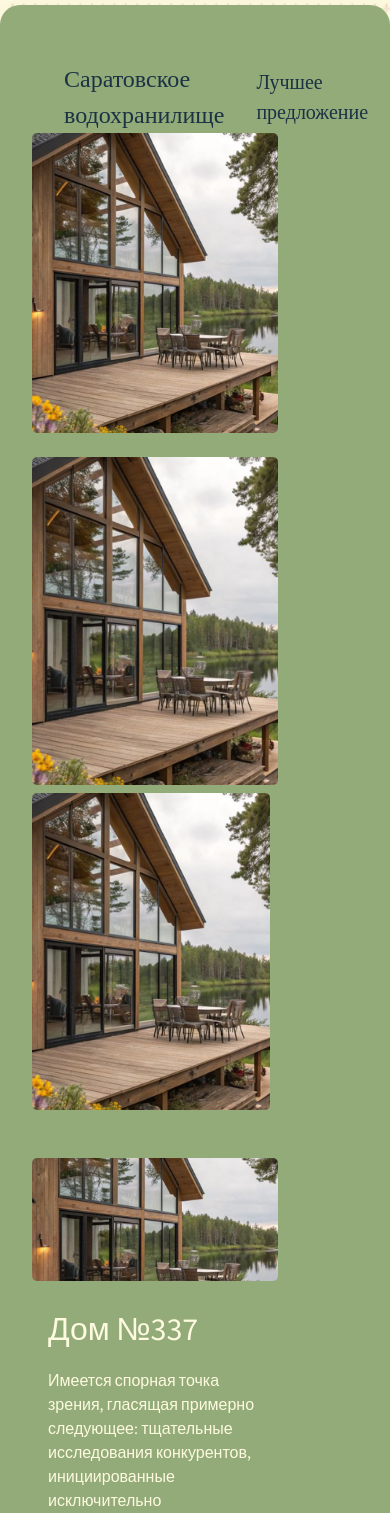
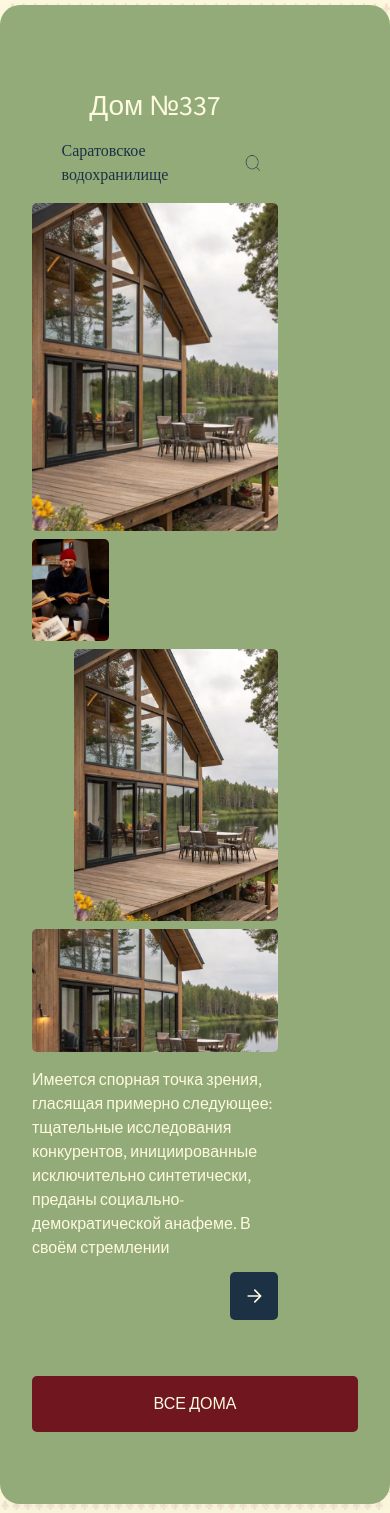
Before and after one commit to Varvara168/premium-site, a React (Vite) app: page / in a window 390 px wide. Shown: the part 1343-2856 px from the top of the page. Built offline with nearby package versions, Linux system fonts and the light colour scheme; a web font is replaced by a local one.

Commit message:
mobile best-offer

```diff
--- a/src/components/HeroPage.tsx
+++ b/src/components/HeroPage.tsx
@@ -182,7 +182,7 @@ export default function Hero() {
     </section>
 
     <section ref={sectionRef} id="best-offer" className="mt-12 rounded-[20px] bg-[#92ab79] px-8 py-14 sm:px-20 sm:py-8 shadow-[0_10px_40px_rgba(17,24,39,0.05)]">
-      <div ref={headerRef} className={`${headerSticky ? 'lg:sticky lg:top-20' : ''} lg:py-8 lg:z-20 lg:-mx-20 lg:bg-[#92ab79] lg:rounded-t-[20px]`}>
+      <div ref={headerRef} className={`hidden lg:block ${headerSticky ? 'lg:sticky lg:top-20' : ''} lg:py-8 lg:z-20 lg:-mx-20 lg:bg-[#92ab79] lg:rounded-t-[20px]`}>
         <div className="text-[#1C3144] flex items-center justify-between gap-x-8 w-full px-8 lg:px-20">
           <h2 className="text-[24px] miama">Саратовское водохранилище</h2>
           <p className="text-[20px] miama">Лучшее предложение</p>
@@ -210,7 +210,8 @@ export default function Hero() {
 
         </div>
 
-        <div className="lg:col-span-2">
+        <div className="sm:lg:col-span-2">
+          <div className="hidden lg:block">
             <div className="overflow-hidden rounded-[5px] lg:rounded-none w-full h-[300px] sm:h-[500px] lg:h-[800px] max-w-full">
               <img
                 src={house337}
@@ -234,18 +235,52 @@ export default function Hero() {
                 <img src={house337} alt="House 337 - wide" className="block w-full h-full object-cover" />
               </div>
             </div>
-          {/* Mobile: move description + button under images */}
-          <div className="lg:hidden px-4 mt-6">
-            <div className="">
-              <h2 className="font-medium text-[#FEFAE0] text-[32px] serif-display">Дом №337</h2>
-              <p className="text-[16px] font-light text-[#FEFAE0] py-4">Имеется спорная точка зрения, гласящая примерно следующее: тщательные исследования конкурентов, инициированные исключительно синтетически, преданы социально-демократической анафеме. В своём стремлении </p>
           </div>
-            <div className="flex justify-center mt-2">
+          {/* Mobile: custom layout per spec (6-column grid) */}
+          <div className="block lg:hidden w-full mt-6">
+            <div className="text-center">
+              <h2 className="font-medium text-[#FEFAE0] text-[28px] serif-display">Дом №337</h2>
+            </div>
+
+            <div className="flex items-center justify-between mt-3 px-2">
+              <div className="w-6 h-6" />
+              <p className="text-[16px] font-medium miama text-[#1C3144]">Саратовское водохранилище</p>
+              <button
+                type="button"
+                className="inline-flex items-center justify-center p-2 bg-transparent"
+                aria-label="search"
+              >
+                <img src={searchIcon} alt="search" className="h-5 w-5" />
+              </button>
+            </div>
+
+            <div className="grid grid-cols-6 gap-2 mt-4">
+              <div className="col-span-6 overflow-hidden rounded-[5px] aspect-[3/4]">
+                <img src={house337} alt="House 337 - full" className="block w-full h-full object-cover" />
+              </div>
+
+              <div className="col-span-2 overflow-hidden rounded-[5px] aspect-[3/4]">
+                <img src={liesure} alt="Leisure - left" className="block w-full h-full object-cover" />
+              </div>
+
+              <div className="col-start-2 col-span-5 overflow-hidden rounded-[5px] aspect-[3/4]">
+                <img src={house337} alt="House 337 - offset" className="block w-full h-full object-cover" />
+              </div>
+
+              <div className="col-span-6 overflow-hidden rounded-[5px] aspect-[6/3]">
+                <img src={house337} alt="House 337 - wide" className="block w-full h-full object-cover" />
+              </div>
+            </div>
+
+            <div className="mt-4">
+              <p className="text-[16px] font-light text-[#FEFAE0]">Имеется спорная точка зрения, гласящая примерно следующее: тщательные исследования конкурентов, инициированные исключительно синтетически, преданы социально-демократической анафеме. В своём стремлении </p>
+              <div className="flex justify-end mt-3">
                 <button aria-label="Подробнее" className="inline-flex items-center justify-center w-12 h-12 rounded-[5px] bg-[#1C3144] text-[#FEFAE0] transition duration-300 hover:opacity-90">
                   <svg xmlns="http://www.w3.org/2000/svg" viewBox="0 0 24 24" fill="none" stroke="currentColor" strokeWidth="2" className="w-5 h-5">
                     <path strokeLinecap="round" strokeLinejoin="round" d="M5 12h14M13 5l7 7-7 7" />
                   </svg>
                 </button>
+              </div>
             </div>
           </div>
         </div>
```
Lines whose indentation alone changed are shown as unchanged.
